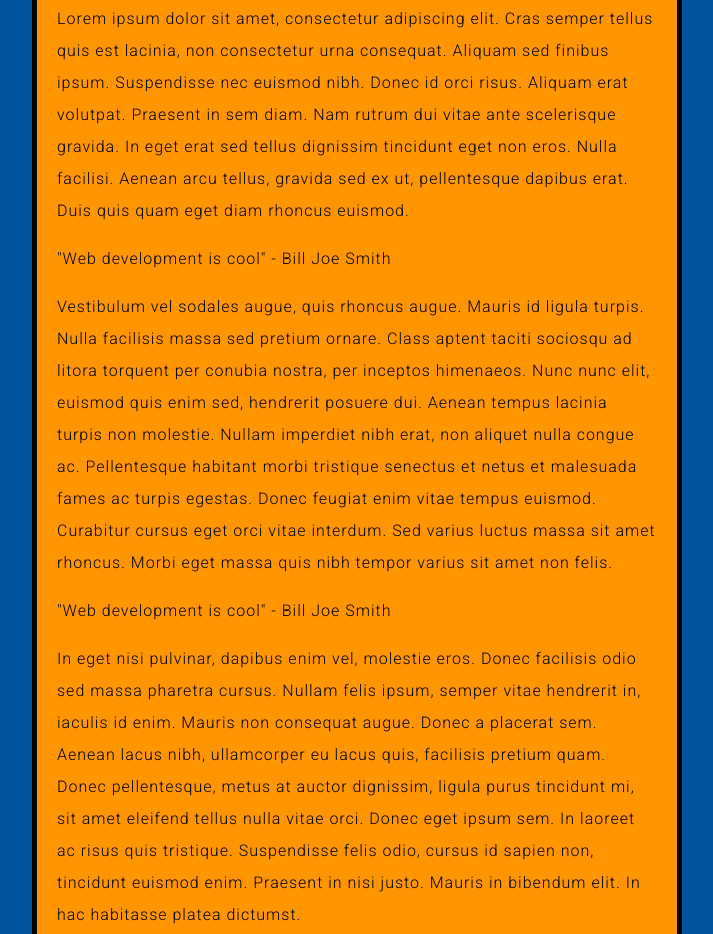
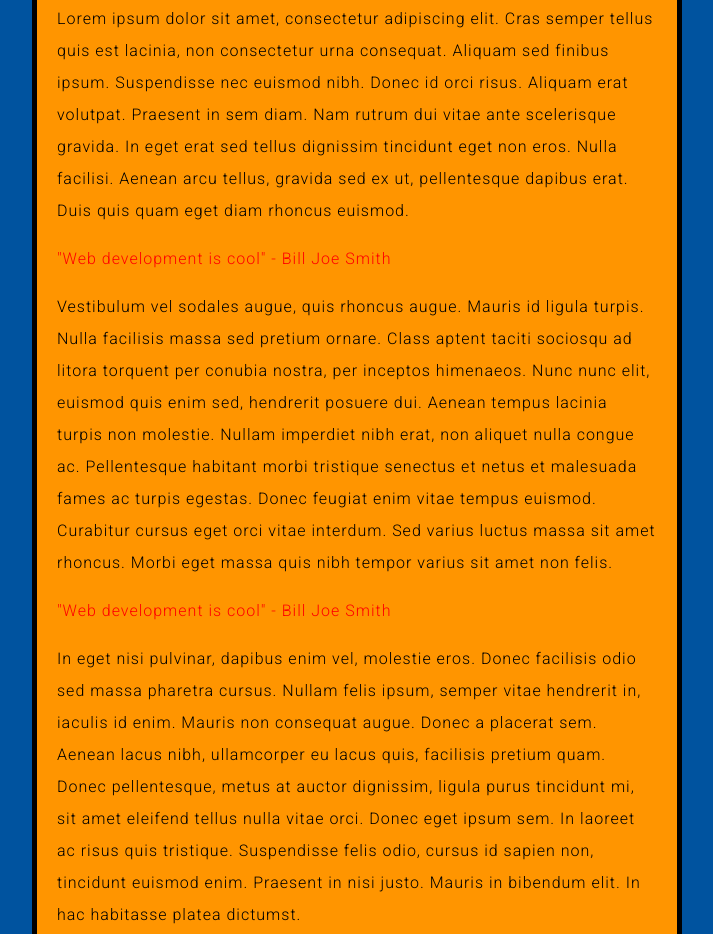
Before and after one commit to code4policy-archive/mozilla-website-llewrubnala, a plain HTML site: page index.html in a window 1280 px wide. Shown: the part 786-1720 px from the top of the page, without its empty margins (283-996 px from the left). Drawn offline with Linux system fonts and the light colour scheme.

Commit message:
css make paragraphs red

```diff
--- a/styles/style.css
+++ b/styles/style.css
@@ -37,3 +37,7 @@ img {
   display: block;
   margin: 0 auto;
 }
+
+p.quote {
+  color:  red;
+}
```
